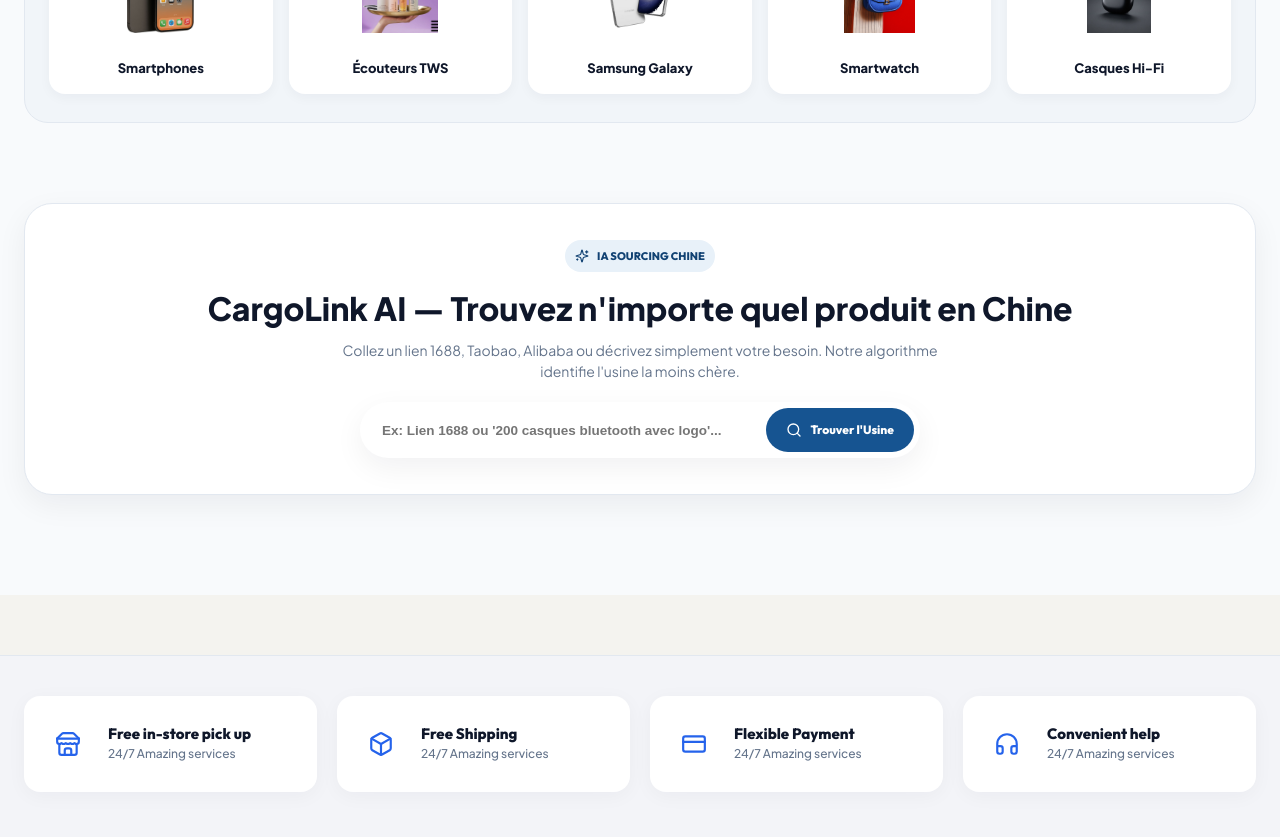
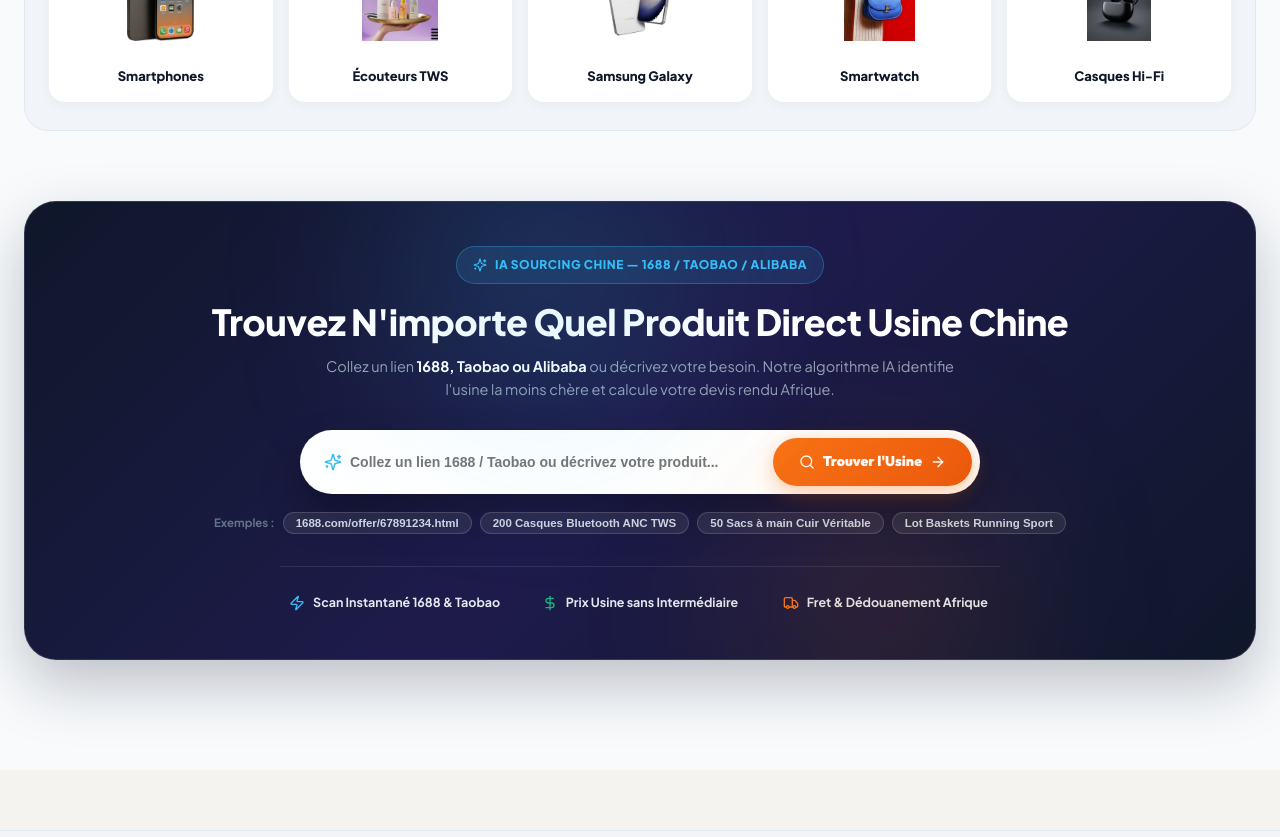
Before and after one commit to Talesman-index/Fenouhi, a Next.js app: page / in a window 1280 px wide. Shown: the part 1960-2797 px from the top of the page. Built offline with nearby package versions, Linux system fonts and the light colour scheme; no server answers.

Commit message:
style: redesign CargoLink AI Sourcing hero card, adjust header height, single mobile search bar, and mobile Devis button

```diff
--- a/app/page.tsx
+++ b/app/page.tsx
@@ -3,7 +3,7 @@
 import React, { useState } from "react";
 import Link from "next/link";
 import ProductCard from "@/components/ProductCard";
-import { Sparkles, ArrowRight, Search, ChevronRight } from "lucide-react";
+import { Sparkles, ArrowRight, Search, ShieldCheck, Zap, DollarSign, Truck, ExternalLink } from "lucide-react";
 
 export default function HomePage() {
   const [searchUrl, setSearchUrl] = useState("");
@@ -40,6 +40,13 @@ export default function HomePage() {
     { title: "Samsung Galaxy", img: "/images/assets/hero_samsung.png", link: "/catalog?cat=electronics" },
     { title: "Smartwatch", img: "/images/assets/item_1.jpg", link: "/catalog?cat=electronics" },
     { title: "Casques Hi-Fi", img: "/images/assets/item_3.jpg", link: "/catalog?cat=electronics" },
+  ];
+
+  const samplePrompts = [
+    "1688.com/offer/67891234.html",
+    "200 Casques Bluetooth ANC TWS",
+    "50 Sacs à main Cuir Véritable",
+    "Lot Baskets Running Sport"
   ];
 
   return (
@@ -190,35 +197,95 @@ export default function HomePage() {
         </div>
       </section>
 
-      {/* CARGOLINK AI SOURCING BANNER */}
-      <section className="container" style={{ margin: "20px auto 40px" }}>
-        <div className="cargolink-ai-banner">
-          <span className="badge" style={{ background: "var(--orange-light)", color: "var(--orange-hover)", marginBottom: 12 }}>
-            <Sparkles style={{ width: 14, display: "inline", marginRight: 4 }} /> IA SOURCING CHINE
-          </span>
-          <h2 style={{ fontSize: "clamp(24px, 3.5vw, 32px)", fontWeight: 900, color: "var(--navy-dark)", marginBottom: 8 }}>
-            CargoLink AI — Trouvez n'importe quel produit en Chine
+      {/* CARGOLINK AI SOURCING HERO CARD (NEW HIGH-END FUTURISTIC DESIGN) */}
+      <section className="container" style={{ margin: "30px auto 50px" }}>
+        <div
+          style={{
+            background: "linear-gradient(135deg, #0F172A 0%, #1E1B4B 50%, #0F172A 100%)",
+            borderRadius: 32,
+            padding: "44px 32px",
+            border: "1px solid rgba(255, 255, 255, 0.12)",
+            boxShadow: "0 25px 60px rgba(15, 23, 42, 0.25)",
+            position: "relative",
+            overflow: "hidden",
+            textAlign: "center"
+          }}
+        >
+          {/* AMBIENT GLOW EFFECTS */}
+          <div style={{ position: "absolute", top: -80, left: "30%", width: 300, height: 300, background: "rgba(56, 189, 248, 0.15)", filter: "blur(90px)", borderRadius: "50%", pointerEvents: "none" }} />
+          <div style={{ position: "absolute", bottom: -80, right: "20%", width: 260, height: 260, background: "rgba(249, 115, 22, 0.12)", filter: "blur(90px)", borderRadius: "50%", pointerEvents: "none" }} />
+
+          {/* AI BADGE */}
+          <div style={{ display: "inline-flex", alignItems: "center", gap: 8, background: "rgba(56, 189, 248, 0.12)", border: "1px solid rgba(56, 189, 248, 0.3)", borderRadius: 9999, padding: "6px 16px", color: "#38BDF8", fontSize: 12, fontWeight: 900, letterSpacing: "0.5px", marginBottom: 16 }}>
+            <Sparkles style={{ width: 14 }} /> IA SOURCING CHINE — 1688 / TAOBAO / ALIBABA
+          </div>
+
+          {/* HEADLINE */}
+          <h2 style={{ fontSize: "clamp(26px, 4vw, 36px)", fontWeight: 900, color: "#FFFFFF", marginBottom: 12, lineHeight: 1.2, letterSpacing: "-0.5px" }}>
+            Trouvez N'importe Quel Produit Direct Usine Chine
           </h2>
-          <p style={{ fontSize: 14, color: "var(--text-muted)", maxWidth: 600, margin: "0 auto 20px" }}>
-            Collez un lien 1688, Taobao, Alibaba ou décrivez simplement votre besoin. Notre algorithme identifie l'usine la moins chère.
+          <p style={{ fontSize: 14.5, color: "#94A3B8", maxWidth: 640, margin: "0 auto 28px", lineHeight: 1.6 }}>
+            Collez un lien <strong style={{ color: "#FFF" }}>1688, Taobao ou Alibaba</strong> ou décrivez votre besoin. Notre algorithme IA identifie l'usine la moins chère et calcule votre devis rendu Afrique.
           </p>
 
-          <div style={{ maxWidth: 560, margin: "0 auto", display: "flex", gap: 8, background: "#FFF", padding: 6, borderRadius: 9999, boxShadow: "var(--shadow-md)" }}>
+          {/* FLOATING SEARCH INPUT BAR */}
+          <div style={{ maxWidth: 680, margin: "0 auto", background: "#FFFFFF", padding: 8, borderRadius: 9999, boxShadow: "0 20px 40px rgba(0,0,0,0.3)", display: "flex", gap: 8, alignItems: "center" }}>
+            <div style={{ display: "flex", alignItems: "center", paddingLeft: 16, color: "#38BDF8" }}>
+              <Sparkles style={{ width: 18 }} />
+            </div>
             <input
               type="text"
               value={searchUrl}
               onChange={(e) => setSearchUrl(e.target.value)}
-              placeholder="Ex: Lien 1688 ou '200 casques bluetooth avec logo'..."
-              style={{ flex: 1, border: "none", outline: "none", padding: "0 16px", fontSize: 13.5, fontWeight: 700, borderRadius: 9999 }}
+              placeholder="Collez un lien 1688 / Taobao ou décrivez votre produit..."
+              style={{ flex: 1, border: "none", outline: "none", fontSize: 14, fontWeight: 600, color: "#0F172A", background: "transparent" }}
             />
             <Link
               href={`/quote-request?url=${encodeURIComponent(searchUrl)}`}
-              className="btn btn-orange btn-pill-sm"
-              style={{ borderRadius: 9999, padding: "10px 20px" }}
+              className="btn btn-orange"
+              style={{ borderRadius: 9999, padding: "12px 26px", fontSize: 14, fontWeight: 900, display: "inline-flex", alignItems: "center", gap: 8, background: "linear-gradient(135deg, #F97316 0%, #EA580C 100%)", boxShadow: "0 6px 20px rgba(249,115,22,0.35)" }}
             >
-              <Search style={{ width: 16 }} /> Trouver l'Usine
+              <Search style={{ width: 16 }} /> Trouver l'Usine <ArrowRight style={{ width: 16 }} />
             </Link>
           </div>
+
+          {/* SAMPLE SUGGESTION CHIPS */}
+          <div style={{ display: "flex", alignItems: "center", justifyContent: "center", gap: 8, flexWrap: "wrap", marginTop: 18 }}>
+            <span style={{ fontSize: 11.5, color: "#64748B", fontWeight: 700 }}>Exemples :</span>
+            {samplePrompts.map((prompt, idx) => (
+              <button
+                key={idx}
+                onClick={() => setSearchUrl(prompt)}
+                style={{
+                  background: "rgba(255, 255, 255, 0.08)",
+                  border: "1px solid rgba(255, 255, 255, 0.15)",
+                  borderRadius: 9999,
+                  padding: "4px 12px",
+                  color: "#CBD5E1",
+                  fontSize: 11.5,
+                  fontWeight: 600,
+                  cursor: "pointer",
+                  transition: "all 0.2s ease"
+                }}
+              >
+                {prompt}
+              </button>
+            ))}
+          </div>
+
+          {/* 3 REASSURANCE FEATURE PILLS AT BOTTOM */}
+          <div style={{ display: "grid", gridTemplateColumns: "repeat(3, 1fr)", gap: 16, maxWidth: 720, margin: "32px auto 0", paddingTop: 24, borderTop: "1px solid rgba(255,255,255,0.1)" }}>
+            <div style={{ display: "flex", alignItems: "center", justifyContent: "center", gap: 8, color: "#E2E8F0", fontSize: 12.5, fontWeight: 700 }}>
+              <Zap style={{ width: 16, color: "#38BDF8" }} /> Scan Instantané 1688 & Taobao
+            </div>
+            <div style={{ display: "flex", alignItems: "center", justifyContent: "center", gap: 8, color: "#E2E8F0", fontSize: 12.5, fontWeight: 700 }}>
+              <DollarSign style={{ width: 16, color: "#10B981" }} /> Prix Usine sans Intermédiaire
+            </div>
+            <div style={{ display: "flex", alignItems: "center", justifyContent: "center", gap: 8, color: "#E2E8F0", fontSize: 12.5, fontWeight: 700 }}>
+              <Truck style={{ width: 16, color: "#F97316" }} /> Fret & Dédouanement Afrique
+            </div>
+          </div>
+
         </div>
       </section>
     </div>
```
Also changed, not shown: components/Header.tsx (+27 -26 lines).
